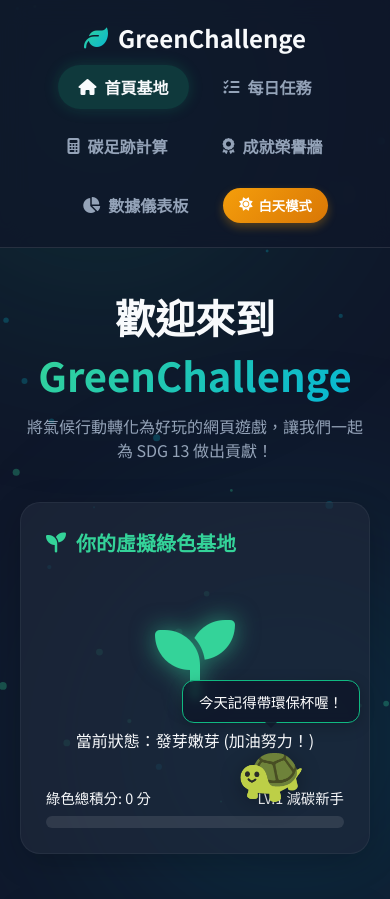
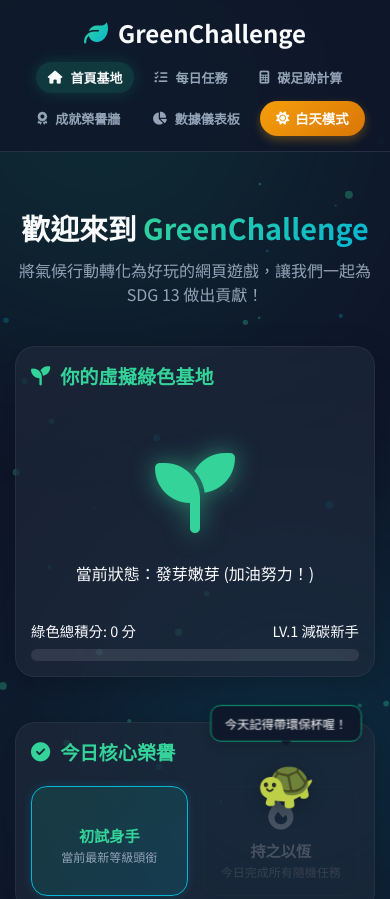
Before and after one commit to jamie08120812-star/GreenChallenge, a plain HTML site: page index.html in a window 390 px wide. Shown: the top 899 px of the page. Drawn offline with nearby package versions, Linux system fonts and the light colour scheme.

Commit message:
Add files via upload

```diff
--- a/style.css
+++ b/style.css
@@ -181,17 +181,72 @@ footer { text-align: center; padding: 30px; color: var(--text-muted); font-size:
 @keyframes petFloat { 0%, 100% { transform: translateY(0); } 50% { transform: translateY(-8px); } }
 .btn-action-sm { margin-top: 10px; background: rgba(6, 182, 212, 0.2); border: 1px solid var(--accent-blue); color: var(--text-light); padding: 4px 10px; font-size: 0.75rem; border-radius: 6px; cursor: pointer; }
 
-/* 當螢幕小於 768px 時的手機版樣式 */
+/* ================= 📱 響應式手機版優化 (RWD) ================= */
 @media (max-width: 768px) {
+    /* 1. 讓主容器寬度彈性化，不再鎖死在電腦版的 1200px */
+    .container {
+        width: 100% !important;
+        max-width: 100% !important;
+        padding: 15px !important;
+        box-sizing: border-box;
+    }
+
+    /* 2. 導覽列改成直向上下排列，防止 5 個按鈕往右邊爆出去 */
     .navbar {
-        flex-direction: column; /* 讓導覽列變直向排列 */
-        gap: 10px;
+        flex-direction: column !important;
+        align-items: center !important;
+        padding: 15px 10px !important;
+        height: auto !important;
+        gap: 12px !important;
     }
+
+    /* 讓按鈕區塊可以自動折行 */
     .nav-links {
-        flex-wrap: wrap; /* 讓按鈕可以自動折行 */
-        justify-content: center;
+        flex-wrap: wrap !important;
+        justify-content: center !important;
+        width: 100% !important;
+        gap: 8px !important;
     }
+
+    /* 稍微縮小手機版導覽按鈕的大小 */
+    .nav-btn {
+        padding: 6px 12px !important;
+        font-size: 13px !important;
+    }
+
+    /* 3. 電腦版的「雙欄佈局」在手機上強制變成「單欄一條龍」上下排列 */
     .grid-2 {
-        grid-template-columns: 1fr; /* 雙欄版面變成單欄一條龍 */
+        display: flex !important;
+        flex-direction: column !important;
+        gap: 20px !important;
+    }
+
+    /* 4. 縮小手機版的標題字型，避免字太大導致換行很醜 */
+    h1, .main-content h2 {
+        font-size: 1.8rem !important;
+        text-align: center !important;
+    }
+
+    h3 {
+        font-size: 1.2rem !important;
+    }
+
+    /* 5. 確保所有卡片在手機寬度下都是 100% 滿版 */
+    .card {
+        padding: 15px !important;
+        width: 100% !important;
+        box-sizing: border-box;
+    }
+
+    /* 6. 圖表容器寬度自適應 */
+    .chart-container {
+        height: 220px !important; /* 手機版稍微調矮一點更精緻 */
+    }
+
+    /* 7. 右下角跟隨的小海龜稍微縮小，避免擋到按鈕 */
+    .pet-container {
+        transform: scale(0.85);
+        right: 15px !important;
+        bottom: 15px !important;
     }
 }
```
